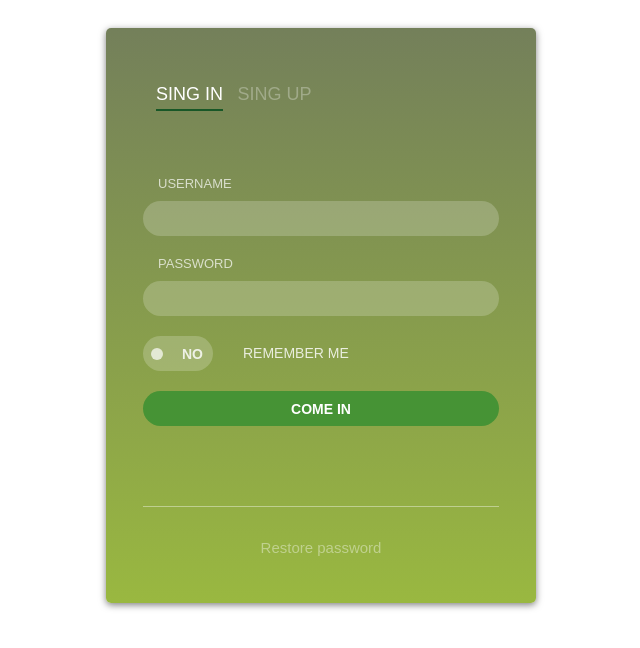
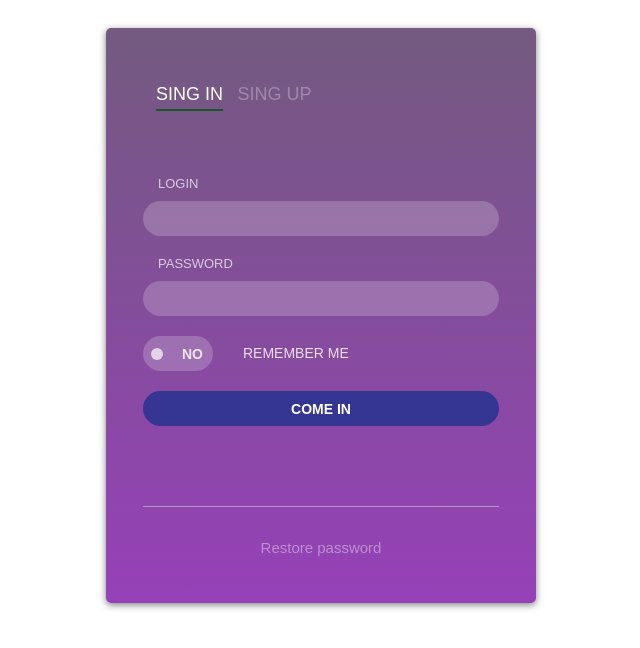
Before and after one commit to DzmitryKuchun/Homework, a plain HTML site: page sing in/index.html in a window 1280 px wide. Shown: the whole page, without its empty margins (319-959 px from the left). Drawn offline with Linux system fonts and the light colour scheme.

Commit message:
changed color body

```diff
--- a/sing in/index.html
+++ b/sing in/index.html
@@ -16,7 +16,7 @@
                 </ul>
             </div>
             <form name="login">
-                <label class="form-label">Username</label>
+                <label class="form-label">Login</label>
                 <input type="text" name="username" class="form-input">
 
                 <label class="form-label">Password</label>
--- a/sing in/style.css
+++ b/sing in/style.css
@@ -9,7 +9,7 @@ body {
 .block {
     height: 575px;
     width: 430px;
-    background: linear-gradient(rgba(69, 85, 35, 0.75), rgba(148, 180, 54, 0.95));
+    background: linear-gradient(rgba(68, 35, 85, 0.75), rgba(144, 54, 180, 0.95));
     border-radius: 5px;
     box-shadow: 0px 2px 7px rgba(0, 0, 0, 0.5);
     margin-left: auto;
@@ -74,7 +74,7 @@ form {
 
 .form-singin {
     width: 100%;
-    background-color: rgb(70, 147, 53);
+    background-color: rgb(53, 53, 147);
     border: none;
     height: 35px;
     border-radius: 20px;
```
